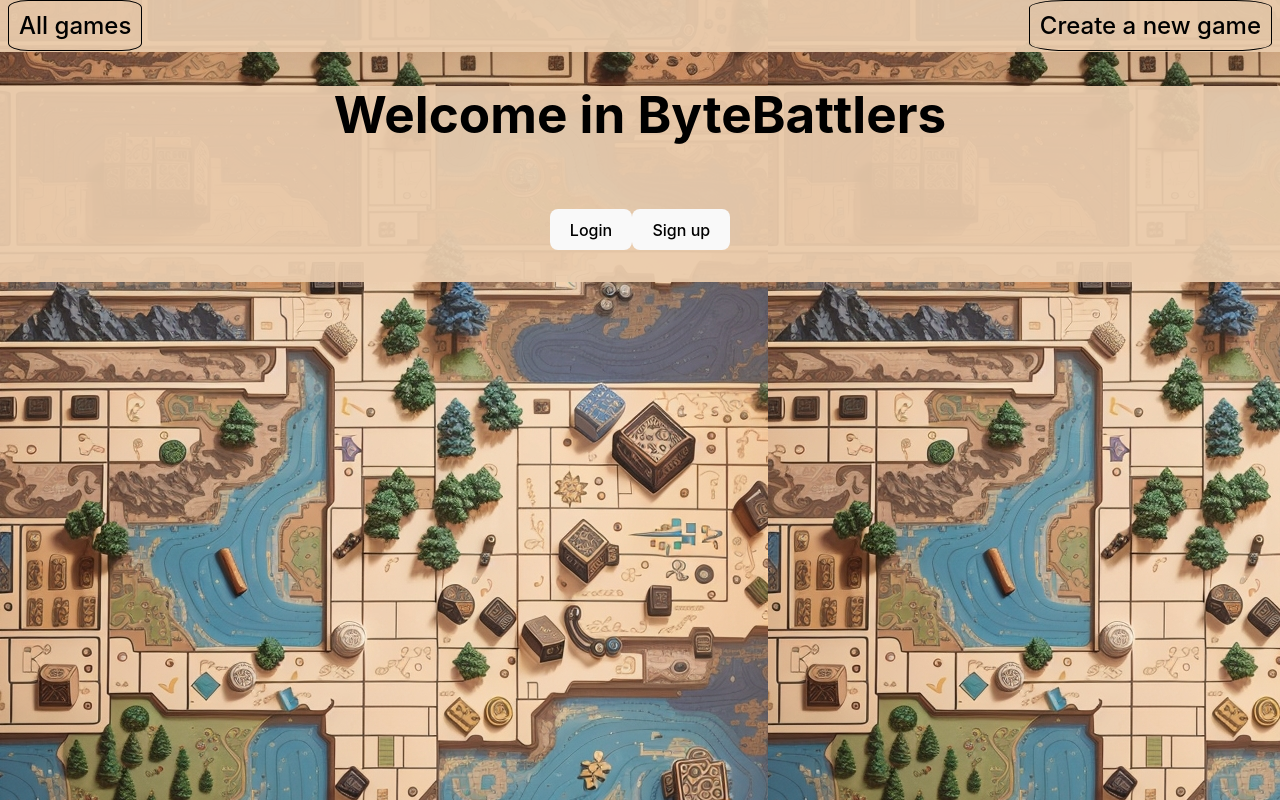
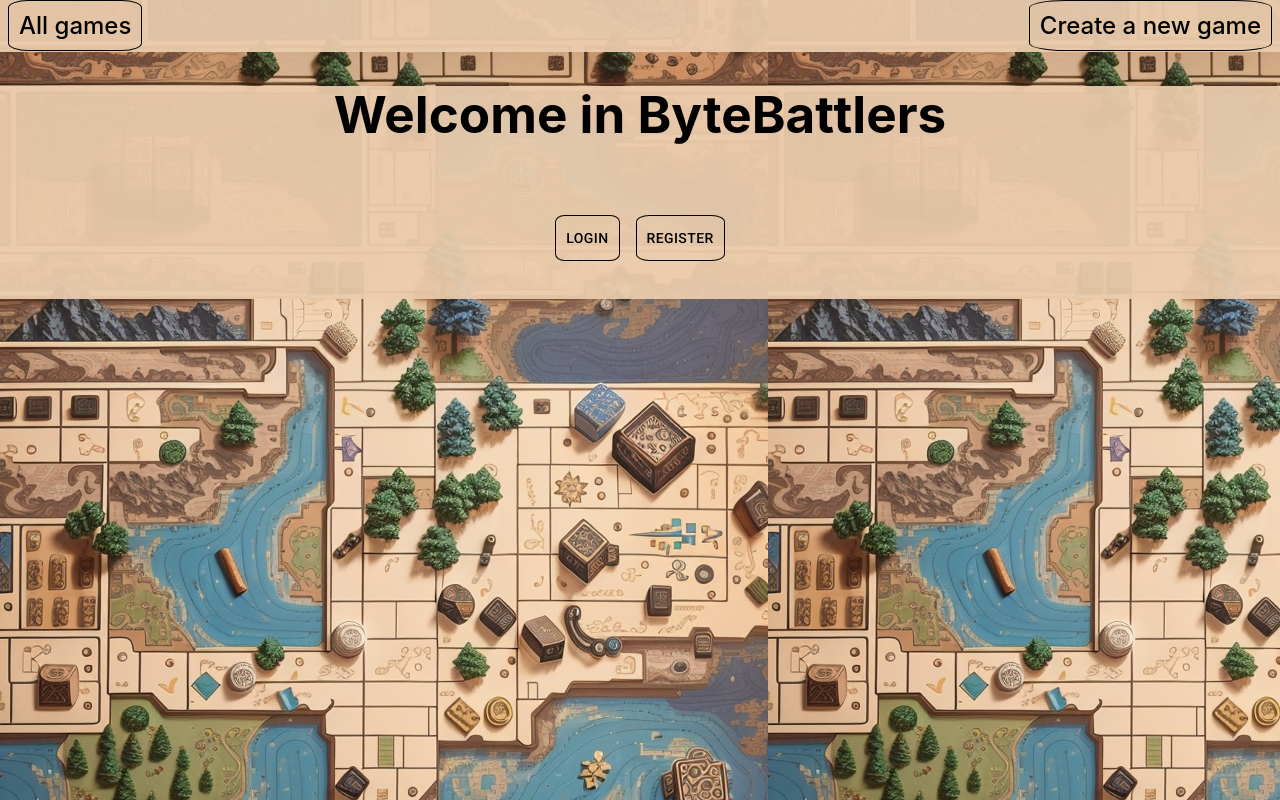
Before and after one commit to CodecoolGlobal/el-proyecte-grande-sprint-1-java-szplkflrn, a React (Vite) app in the folder frontend/: page / in a window 1280 px wide. Built offline with nearby package versions, Linux system fonts and the light colour scheme.

Commit message:
refactor(HomePage): added Links to both buttons

```diff
--- a/frontend/src/Pages/HomePage/HomePage.jsx
+++ b/frontend/src/Pages/HomePage/HomePage.jsx
@@ -1,4 +1,6 @@
+import { Button } from '@mui/material';
 import './HomePage.css';
+import { Link } from "react-router-dom";
 
 function App() {
 
@@ -8,12 +10,12 @@ function App() {
     <div className='home-page'>
       <h1>Welcome in ByteBattlers</h1>
       <div className="card">
-        <button>
-          Login
-        </button>
-        <button>
-          Sign up
-        </button>
+        <Button>
+          <Link to="/login">Login</Link>
+        </Button>
+        <Button>
+        <Link to="games/register">Register</Link>
+        </Button>
       </div>
     </div>
   );
```
Also changed, not shown: 1 other file (tests, documents, lock files or other folders).
